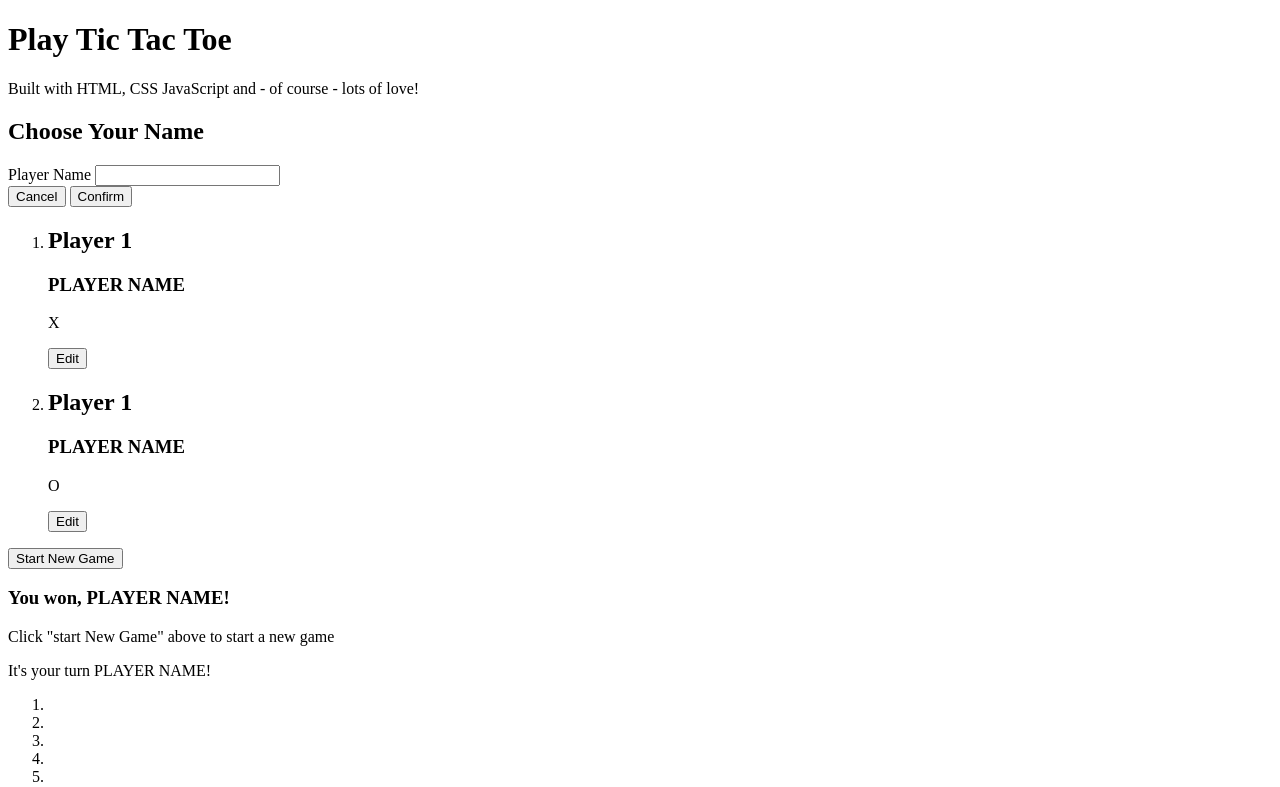
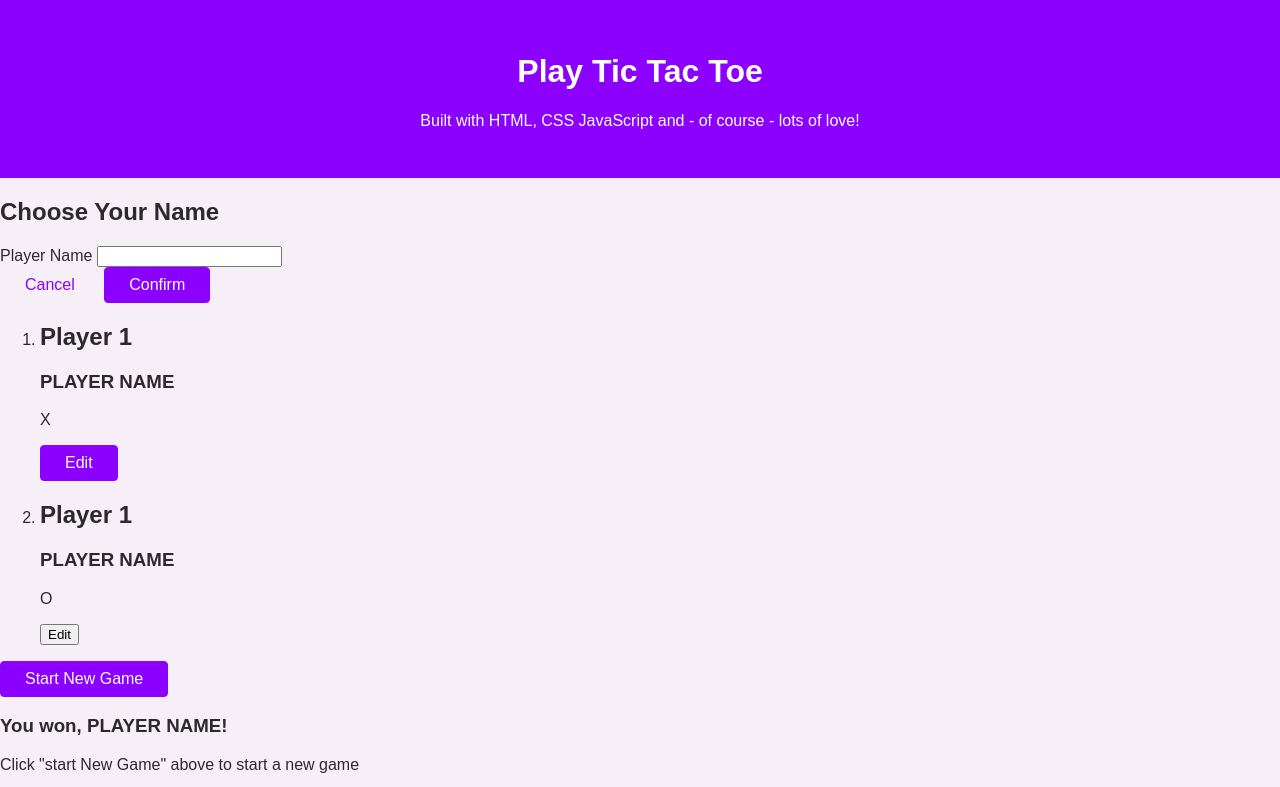
Before and after one commit to mardb/tictactoe, a plain HTML site: page index.html in a window 1280 px wide. Shown: the top 787 px of the page. Drawn offline with Linux system fonts and the light colour scheme.

Commit message:
adding base page styles

```diff
--- a/index.html
+++ b/index.html
@@ -1,13 +1,20 @@
 <!DOCTYPE html>
 <html lang="en">
   <head>
-  <meta charset="UTF-8">
-  <meta http-equiv="X-UA-Compatible" content="IE=edge">
-  <meta name="viewport" content="width=device-width, initial-scale=1.0">
+    <meta charset="UTF-8" />
+    <meta http-equiv="X-UA-Compatible" content="IE=edge" />
+    <meta name="viewport" content="width=device-width, initial-scale=1.0" />
     <title>Tic Tac Toe</title>
+    <link rel="preconnect" href="https://fonts.googleapis.com">
+    <link rel="preconnect" href="https://fonts.gstatic.com" crossorigin />
+    <link
+      href="https://fonts.googleapis.com/css2?family=Open+Sans:wght@400;700&display=swap"
+      rel="stylesheet"
+    />
+    <link rel="stylesheet" href="/styles/styles.css">
   </head>
   <body>
-  <header>
+    <header id="main-header">
       <h1>Play Tic Tac Toe</h1>
       <p>Built with HTML, CSS JavaScript and - of course - lots of love!</p>
     </header>
@@ -17,11 +24,11 @@
         <form>
           <div>
             <label for="playername">Player Name</label>
-          <input type="text" name="playername" id="playername">
+            <input type="text" name="playername" id="playername" />
           </div>
           <div>
-          <button type="button">Cancel</button>
-          <button type="submit">Confirm</button>
+            <button type="button" class="btn btn-alt">Cancel</button>
+            <button type="submit" class="btn">Confirm</button>
           </div>
         </form>
       </aside>
@@ -32,7 +39,7 @@
               <h2>Player 1</h2>
               <h3>PLAYER NAME</h3>
               <p>X</p>
-            <button>Edit</button>
+              <button class="btn btn-all">Edit</button>
             </article>
           </li>
           <li>
@@ -43,14 +50,13 @@
               <button>Edit</button>
             </article>
           </li>
-
         </ol>
-      <button>Start New Game</button>
+        <button class="btn">Start New Game</button>
       </section>
 
       <section id="active-game">
         <article>
-        <h3> You won, <span id="winner-name">PLAYER NAME</span>!</h3>
+          <h3>You won, <span id="winner-name">PLAYER NAME</span>!</h3>
           <p>Click "start New Game" above to start a new game</p>
         </article>
         <p>It's your turn <span id="actiive-player-game">PLAYER NAME</span>!</p>
--- /dev/null
+++ b/styles/styles.css
@@ -0,0 +1,42 @@
+body{
+  margin: 0;
+  font-family: 'Open-Sans', sans-serif;
+  color: rgb(44, 41, 44);
+  background-color: rgb(247, 239, 247);
+}
+
+#main-header{
+  background-color: rgb(140, 0, 255);
+  color:white;
+  padding: 2rem 5%;
+  text-align: center;
+}
+.btn {
+font: inherit;
+padding: 0.5rem 1.5rem;
+background-color: rgb(140, 0, 255);
+border: 1px solid rgb(140, 0, 255);
+color: white;
+border-radius: 4px;
+cursor: pointer;
+}
+
+.btn-alt{
+  font: inherit;
+  padding: 0.5rem 1.5rem;
+  background-color:transparent;
+  border-color:  transparent;
+  color: rgb(140, 0, 255);
+  border-radius: 4px;
+  cursor: pointer;
+}
+
+.btn:hover{
+background-color: rgb(79, 10, 190);
+border-color: rgb(79, 10, 190);
+}
+
+.btn-alt:hover{
+background-color: rgb(230, 201, 252);
+border-color: transparent ;
+}
```
Lines whose indentation alone changed are shown as unchanged.
